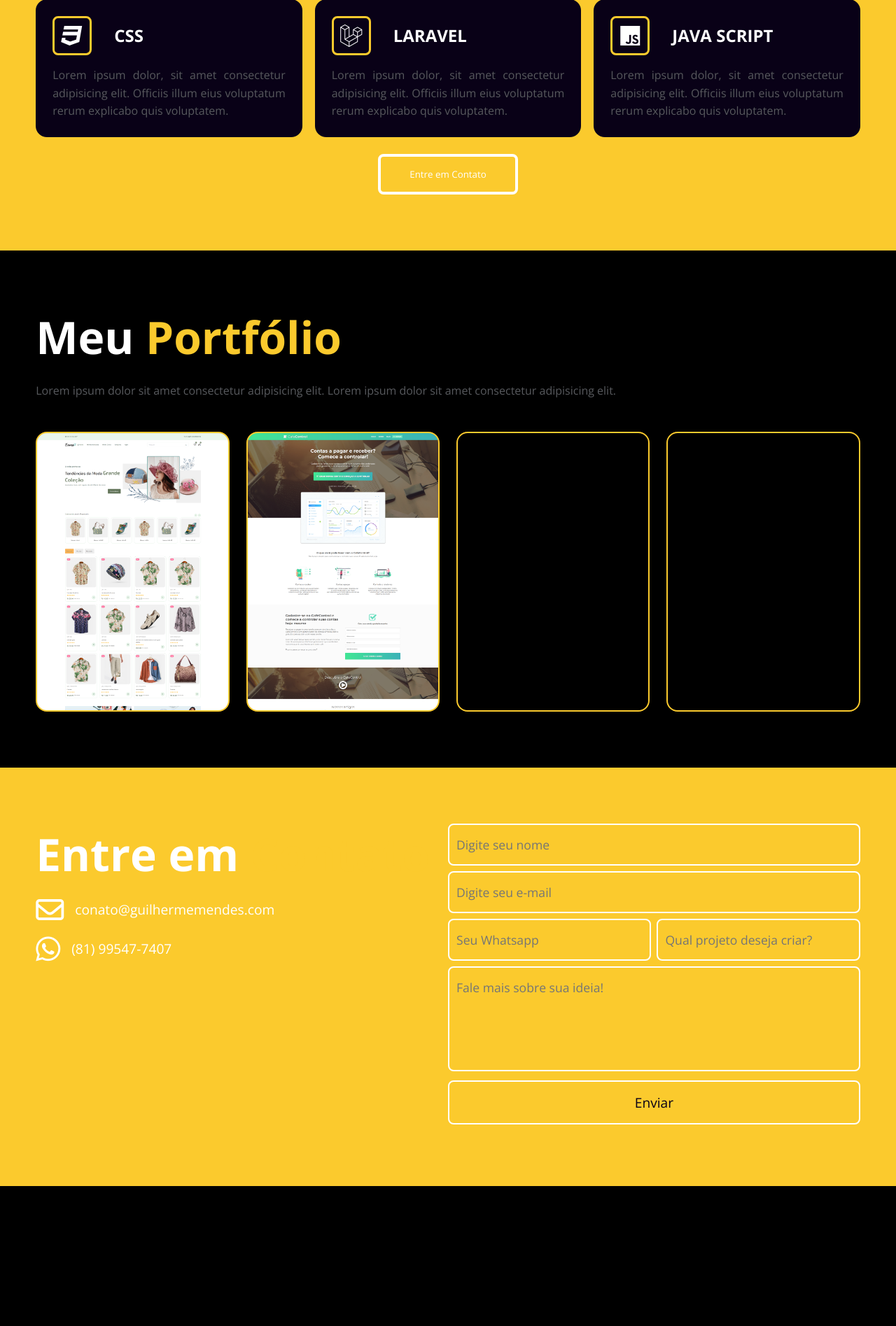
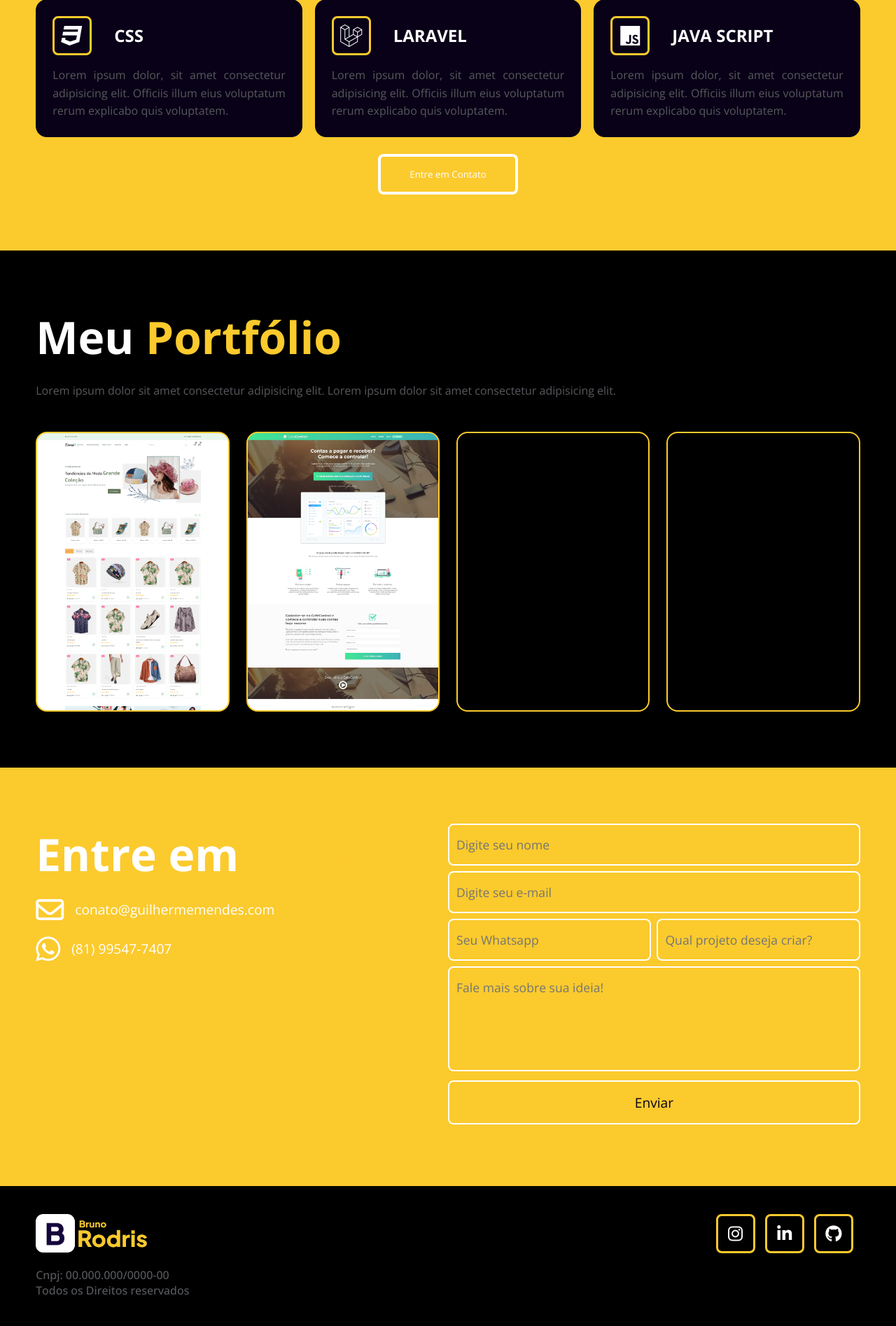
Before and after one commit to GuilhermeMFaustino/Portifolio, a PHP site: page / in a window 1280 px wide. Shown: the part 1840-3735 px from the top of the page at 70% size. Before the commit the page ends 3535 px from the top, so only its background shows below. Run offline with PHP 8.4, Linux system fonts and the light colour scheme.

Commit message:
footer e correcao do menu inicial

```diff
--- a/css/style.css
+++ b/css/style.css
@@ -13,6 +13,10 @@
     --corAzul: #17043b;
     --corAzulEscuro: #090117;
 
+}
+
+html{
+    scroll-behavior: smooth;
 }
 
 body{
@@ -52,10 +56,11 @@ button:hover{
 /* cabecalho */
 header{
     background-color: transparent;
-    /* background-image: linear-gradient(to top, var(--corBranca) 20%, var(--corCinza)); */
+    background-image: linear-gradient(to left, var(--corAmarela) 70%, var(--corAmarela) 30%);
     padding: 16px 0;
     position: fixed;
     width: 100%;
+    z-index: 9999;
 }
 
 header > .container{
@@ -151,7 +156,7 @@ section.sobre-mim{
     margin: 24px 0;
 }
 
-.sobre-mim .btn-redes button{
+.sobre-mim .btn-redes button, footer .btn-redes button{
     width: 56px;
     height: 56px;
     font-size: 24px;
@@ -356,3 +361,21 @@ section.contato{
     color: var(--corAmarela);
     border-color: var(--corBranca);
 }
+
+/*  */
+
+footer{
+    padding: 40px 0;
+}
+
+footer > .container{
+    display: flex;
+    justify-content: space-between;
+    color: var(--corCinza);
+    font-weight: 500;
+}
+
+footer .logo-footer img{
+    max-width: 160px;
+    margin-bottom: 16px;
+}
--- a/index.php
+++ b/index.php
@@ -21,18 +21,17 @@
 
             <nav class="menu-desktop">
                 <ul>
-                    <li><a href="#">Inicio</a></li>
-                    <li><a href="#">sobre Mim</a></li>
-                    <li><a href="#">Habilidades</a></li>
-                    <li><a href="#">Portfólio</a></li>
-                    <li><a href="#"><button>Contato</button></a></li>
+                    <li><a href="#hero">Inicio</a></li>
+                    <li><a href="#sobre-mim">sobre Mim</a></li>
+                    <li><a href="#skills">Habilidades</a></li>
+                    <li><a href="#portfolio">Portfólio</a></li>
+                    <li><a href="#contato"><button>Contato</button></a></li>
                 </ul>
             </nav>
         </div>
     </header>
-
     <main>
-        <section class="hero">
+        <section class="hero" id="hero">
             <div class="container">
                 <div class="img-hero">
                     <img src="imagens/hero-img.webp" alt="">
@@ -46,7 +45,7 @@
             </div>
         </section>
 
-        <section class="sobre-mim">
+        <section class="sobre-mim" id="sobre-mim">
             <div class="container">
                 <div class="txt-sobre">
                     <h1 class="titulo-section">Sobre <span>Mim</span></h1>
@@ -74,7 +73,7 @@
             </div>
         </section>
 
-        <section class="skills">
+        <section class="skills" id="skills">
             <div class="container">
                 <h1 class="titulo-section">Minhas<span>Linguagens</span></h1>
                 <article>
@@ -135,7 +134,7 @@
             </div>
         </section>
 
-        <section class="portfolio">
+        <section class="portfolio" id="portfolio">
             <div class="container">
                 <h1 class="titulo-section">Meu <span>Portfólio</span></h1>
                 <p>Lorem ipsum dolor sit amet consectetur adipisicing elit. Lorem ipsum dolor sit amet consectetur adipisicing elit.</p>
@@ -173,7 +172,7 @@
             </div>
         </section>
 
-        <section class="contato">
+        <section class="contato" id="contato">
             <div class="container">
                 <div class="txt-contato">
                     <h1 class="titulo-section">Entre em <span>Contato</span></h1>
@@ -197,6 +196,21 @@
             </div>
         </section>
     </main>
+
+    <footer>
+        <div class="container">
+            <div class="logo-footer">
+                <img src="imagens/logotipo-footer.webp" alt="">
+                <p>Cnpj: 00.000.000/0000-00</p>
+                <p>Todos os Direitos reservados</p>
+            </div>
+            <div class="btn-redes">
+                <a href=""><button><i class="fa-brands fa-instagram"></i></button></a>
+                <a href=""><button><i class="fa-brands fa-linkedin-in"></i></button></a>
+                <a href=""><button><i class="fa-brands fa-github"></i></button></a>
+            </div>
+        </div>
+    </footer>
 </body>
 
 </html>
```
